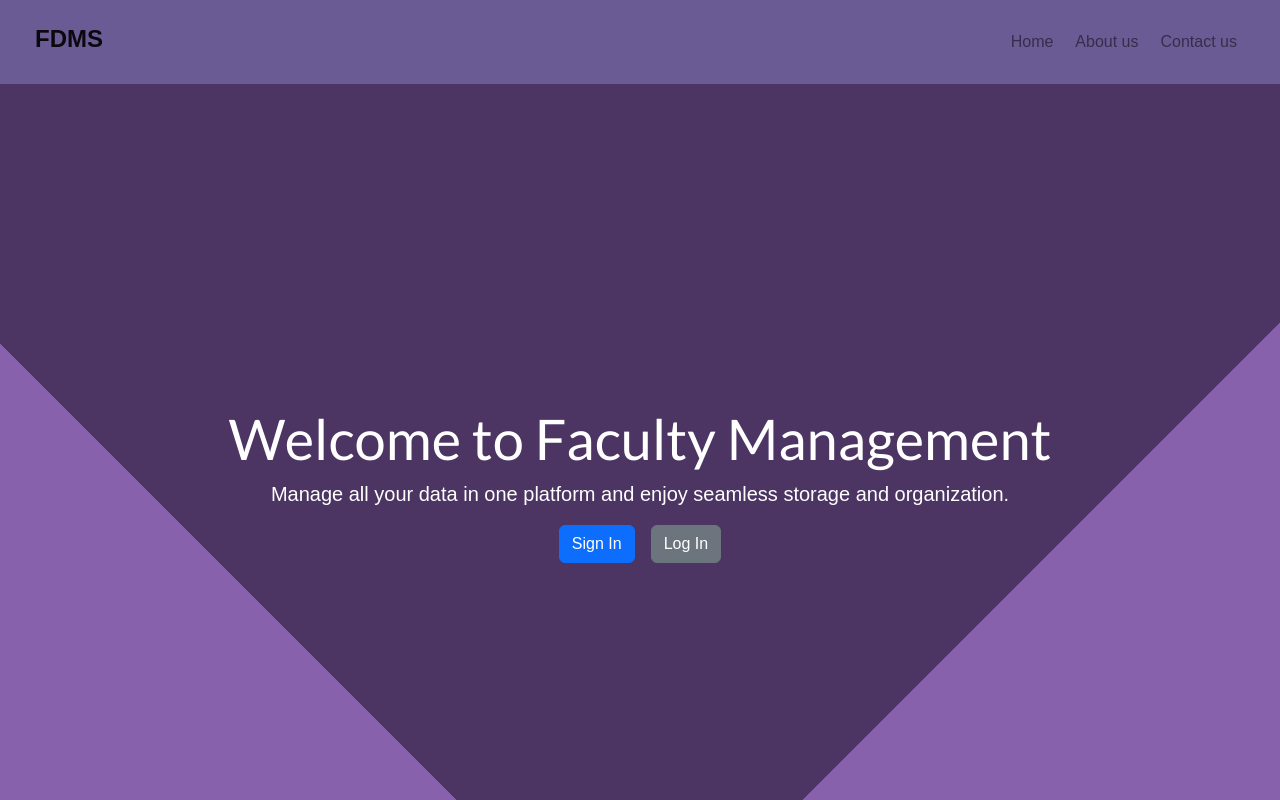
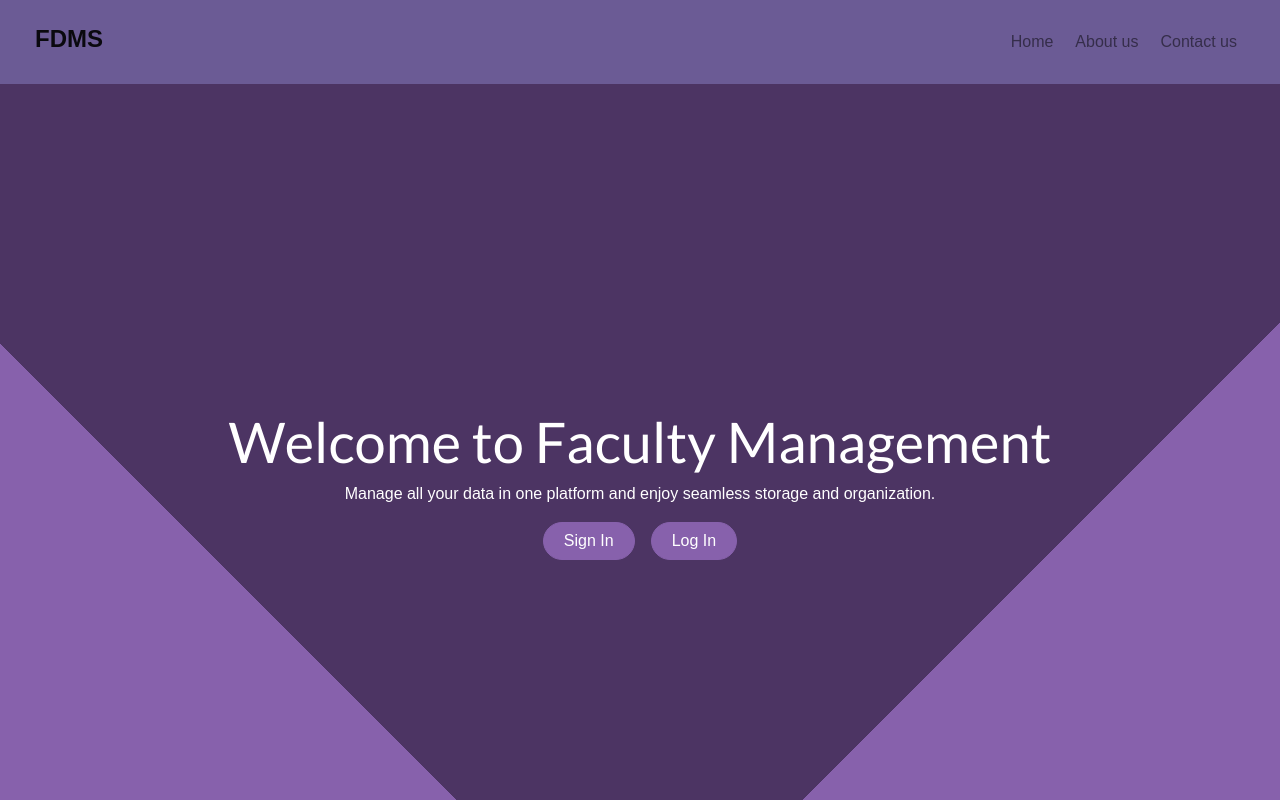
Before and after one commit to Khanshujaath007/fdms-frontend, a React (Create React App) app: page /home in a window 1280 px wide. Built offline with nearby package versions, Linux system fonts and the light colour scheme.

Commit message:
small css change(home,signup)

```diff
--- a/src/components/HomePage/Home.js
+++ b/src/components/HomePage/Home.js
@@ -26,19 +26,19 @@ const Home = () => {
           <h1 className={`display-4 text-white${styles["title"]}`}>
             Welcome to Faculty Management
           </h1>
-          <p className="lead text-white">
+          <p className={styles["lead text-white"]}>
             Manage all your data in one platform and enjoy seamless storage and
             organization.
           </p>
           <div>
             <Button
               variant="primary"
-              className="me-3 btn1"
+              className={`me-3 ${styles["btn-1"]}`}
               onClick={handleSignup}
             >
               Sign In
             </Button>
-            <Button variant="secondary" className="btn2" onClick={handleLogin}>
+            <Button variant="secondary" className={styles["btn-2"]} onClick={handleLogin}>
               Log In
             </Button>
           </div>
@@ -46,9 +46,9 @@ const Home = () => {
       </div>
       <div className="body">
         <div className={styles["about-container"]} id="about">
-          <div className="about-content">
-            <h1 className="display-4 about-title">About</h1>
-            <p className="lead">
+          <div className={styles["about-content"]}>
+            <h1 className={styles["display-4 about-title"]}>About</h1>
+            <p className={styles["lead"]}>
               This web application will help Faculty to maintain their important
               data in one platform where they can easily access their data and
               update it whenever they want. The admin can get all the
@@ -58,7 +58,7 @@ const Home = () => {
               to the committee with just one click.
             </p>
           </div>
-          <div className="about-image">
+          <div className={styles["about-image"]}>
             <img src={homeImg} alt="" />
           </div>
         </div>
--- a/src/components/HomePage/Home.module.css
+++ b/src/components/HomePage/Home.module.css
@@ -10,6 +10,7 @@
     align-items: center;
     background: linear-gradient(-45deg, #8761ac 0%, #8761ac 27%, transparent 27%), linear-gradient(45deg, #8761ac 0%, #8761ac 26%, #4c3463 26%);
     box-shadow: 0 2px 10px rgba(0, 0, 0, 0.2);
+    overflow: auto;
 }
 
 .main-header{
@@ -34,30 +35,34 @@
     border-radius: 5px;
 }
 
-.btn1 {
-    background-color: #8761ac;
+.btn-1 {
+    background-color: #8761ac !important;
     color: white;
     border: 1px solid #8761ac;
     border-radius: 35px !important;
+    padding-left: 20px;
+    padding-right: 20px;
 }
 
-.btn1:hover {
+.btn-1:hover {
     background-color: #583e70;
     color: white;
     border: 1px solid #4c3463;
 }
 
-.btn2 {
-    background-color: #8761ac;
-    color: white;
-    border: 1px solid #8761ac;
-    border-radius: 35px !important;
+.btn-2 {
+    background-color: #8761ac ;
+    color: white ;
+    border: 1px solid #8761ac ;
+    border-radius: 35px ;
+    padding-left: 20px ;
+    padding-right: 20px ;
 }
 
-.btn2:hover {
-    background-color: #583e70;
-    color: white;
-    border: 1px solid #4c3463;
+.btn-2:hover {
+    background-color: #583e70 ;
+    color: white ;
+    border: 1px solid #4c3463 ;
 }
 
 .about-container {
--- a/src/components/SignupForm/Signup.js
+++ b/src/components/SignupForm/Signup.js
@@ -444,7 +444,7 @@ const Signup = () => {
                   {formErrors.department}
                 </span>
               </div>
-              <button className="fluid ui button">Submit</button>
+              <button className={`${styles["button"]}`}>Submit</button>
             </div>
           </form>
         </div>
--- a/src/components/SignupForm/Signup.module.css
+++ b/src/components/SignupForm/Signup.module.css
@@ -6,6 +6,7 @@
   align-items: center;
   padding: 20px;
   width: 100%;
+  background-color: lavender ;
 }
 
 .signup-container>form {
@@ -40,11 +41,19 @@
 
 .star{
   color: red;
-}
-.button {
-  color: white !important;
+  margin-bottom : 0;
 }
 
+.button {
+  margin-top: 20px;
+  width: 100%;
+  color: white !important;
+  background-color: #8761ac;
+  padding: 10px 20px;
+  border: none;
+  border-radius: 5px;
+  cursor: pointer;
+}
 .phone-field {
   display: flex;
   align-items: center;
```
